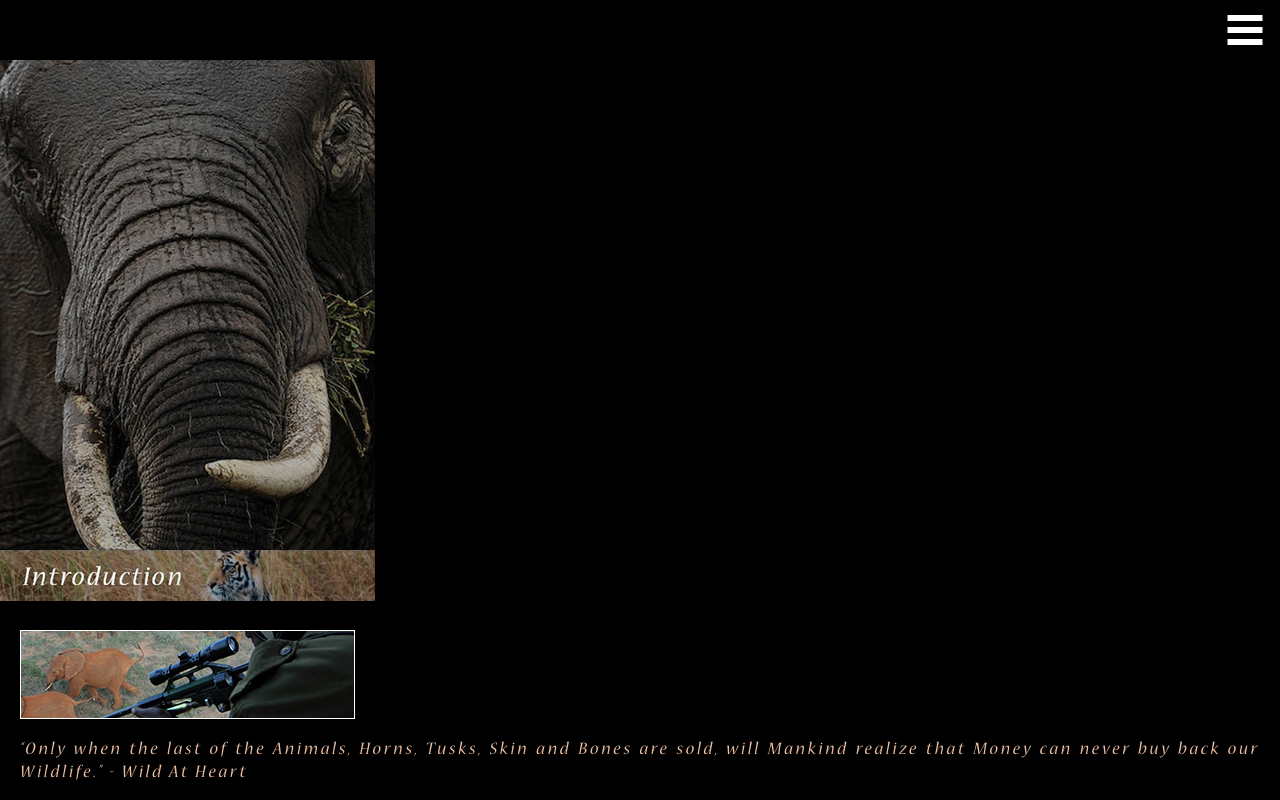
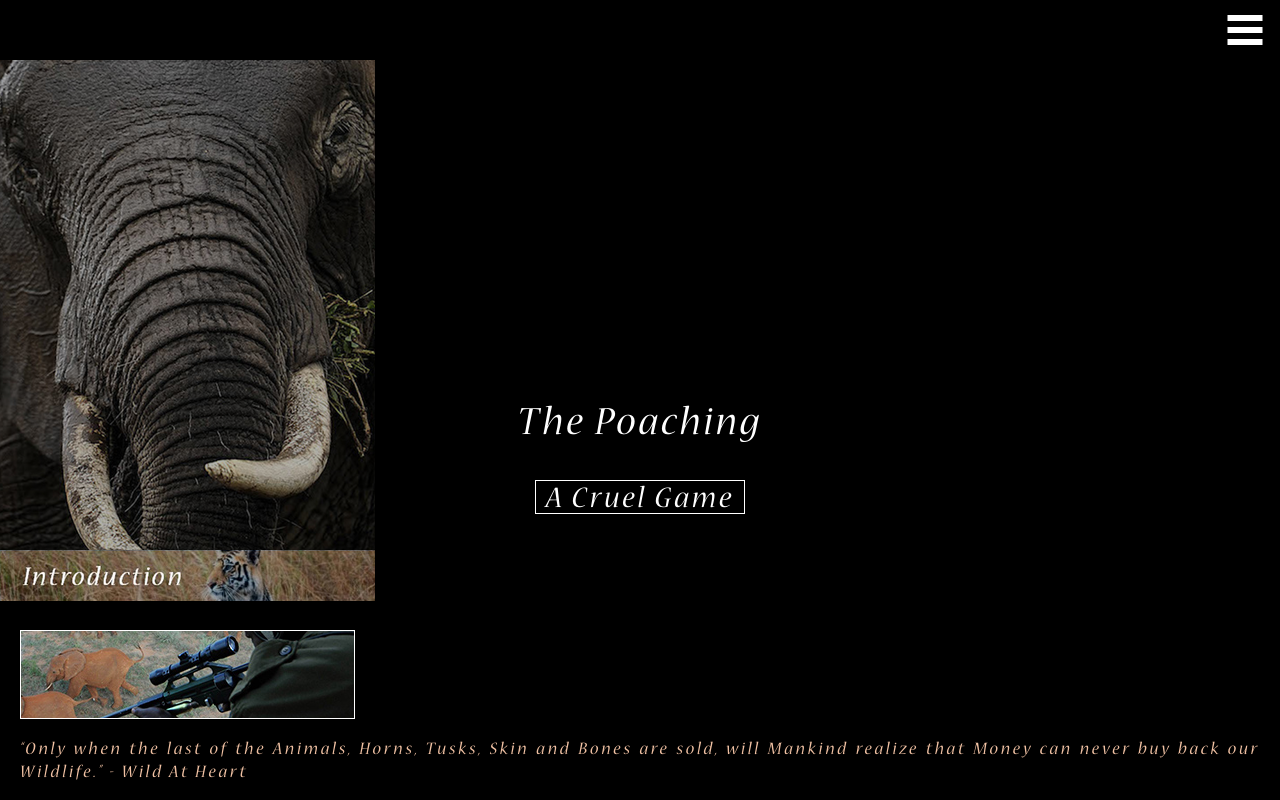
Before and after one commit to tony910124/final_project, a website built with webpack: page index.html in a window 1280 px wide. Shown: the top 800 px of the page. Built offline with Linux system fonts and the light colour scheme.

Commit message:
update landing effect

```diff
--- a/css/input/landing.css
+++ b/css/input/landing.css
@@ -1,3 +1,44 @@
-.landing-image {
-	vertical-align: bottom;
+.landing {
+	display: inline-block;
+
+	&__image {
+		vertical-align: bottom;
+	}
+
+	&__title {
+		position: absolute;
+		top: 50%;
+		color: #fff;
+		font: 32pt NuevaStd, serif;
+		width: 100%;
+		text-align: center;
+		line-height: 40pt;
+		height: 32pt;
+		letter-spacing: 2pt;
+	}
+
+	&__slogan {
+		position: absolute;
+		top: 60%;
+		font: 24pt NuevaStd, serif;
+		width: 100%;
+		text-align: center;
+		height: 24pt;
+
+		a {
+			display: inline-block;
+			text-decoration: none;
+			color: #fff;
+			border: #fff 1px solid;
+			line-height: 30pt;
+			height: 24pt;
+			letter-spacing: 2pt;
+			padding: 0 10px;
+			transition: 0.4s;
+		}
+
+		a:hover {
+			background-color: #AAAAAA;
+		}
+	}
 }
--- a/css/input/navbar.css
+++ b/css/input/navbar.css
@@ -1,5 +1,6 @@
 .navbar {
 	position: fixed;
+	z-index: 1;
 	width: 100%;
 	height: 60px;
 	background-color: #000;
--- a/css/input/style.css
+++ b/css/input/style.css
@@ -1,9 +1,10 @@
 @import "normalize.css";
 @import "font.css";
 @import "global.css";
+@import "landing.css";
 @import "navbar.css";
-@import "landing.css";
 @import "block.css";
+
 
 /*$mainColor: #000000;
 
--- a/index.html
+++ b/index.html
@@ -23,7 +23,15 @@
           <div class="hamburger"></div>
       </div>
   </nav>
-  <img class="landing-image" src="image/landing-m.png">
+  <div class="landing">
+    <img class="landing__image" src="image/landing-m.png">
+    <div class="landing__title">
+        The Poaching
+    </div>
+    <div class="landing__slogan">
+        <a href="#introduction">A Cruel Game</a>
+    </div>
+  </div>
 
   <div class="block" id="introduction">
       <div class="block__title">
--- a/js/input/script.js
+++ b/js/input/script.js
@@ -19,4 +19,11 @@ $(document).ready(function() {
 
 		//console.log($(id).offset().top);
 	});
+
+	$(".landing__slogan a").click(function() {
+		var navbarHeight = 60;
+		$("html body").stop().animate({
+			scrollTop: $("#introduction").offset().top - navbarHeight
+		}, 1000);
+	});
 });
```
Also changed, not shown: css/output/style.css, js/output/script.js.
